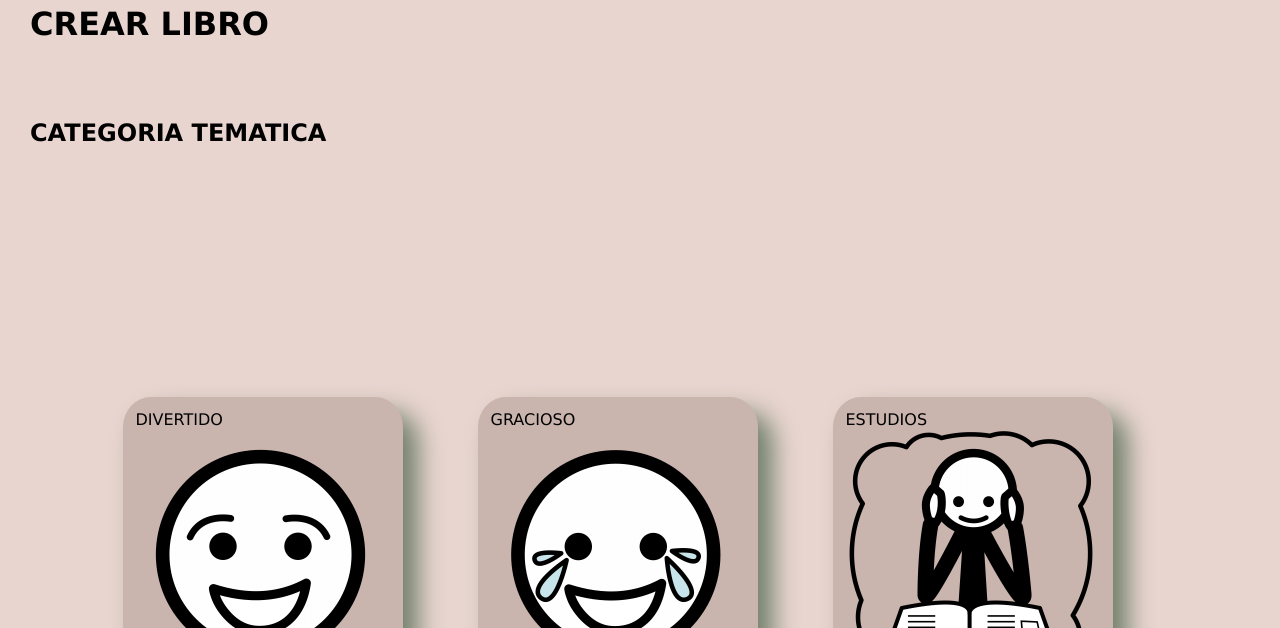
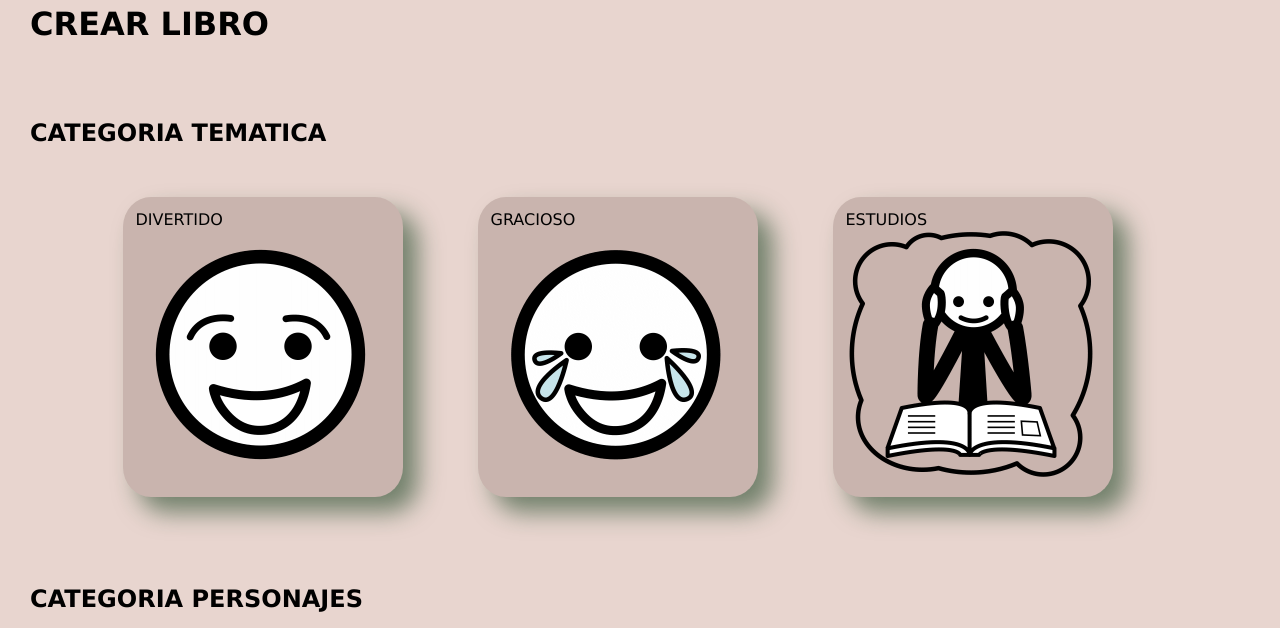
Before and after one commit to MartinBerestovoy/StoryTime, a PHP site: page /crearLibro.php in a window 1280 px wide; the page is wider, and only the part inside the window is pictured. Shown: the part 279-907 px from the top of that part. Run offline with PHP 8.4, Linux system fonts and the light colour scheme.

Commit message:
trabajanding

```diff
--- a/crearLibro.php
+++ b/crearLibro.php
@@ -56,7 +56,7 @@
         <br>
         <br>
         <section class="form">
-          <div class="pictograma">
+          <div class="pictograma" >
           <label for="pictogramaPerro">
             <input id="pictogramaPerro" type="checkbox" class="custom-checkbox" value="perro" name="personajes[]">PERRO
             <span class="checkmark"></span>
--- a/styles/crearLibro.css
+++ b/styles/crearLibro.css
@@ -17,7 +17,6 @@ section.form{
     display: flex;
     align-items: center;
     justify-content: center;
-    flex-wrap: wrap;
     gap: 20px;
 
 }
@@ -84,7 +83,7 @@ img {
 
 }
 
-div.movimiento{
+section{
     overflow-x:scroll;
 }
 
@@ -113,10 +112,11 @@ button:hover{
 }
 
 section.form{
-        max-height: 800px;  /* o cualquier otra altura que prefieras */
+        max-height: 400px;  /* o cualquier otra altura que prefieras */
         height: 900px;
         overflow-x: auto;   /* permite el desplazamiento vertical cuando el contenido excede la altura máxima */
         width: 100%;        /* opcional: ajusta el ancho si es necesario */
+
 }
 
  /* centra la imagen del logo y establece un margen debajo de ella */
```
